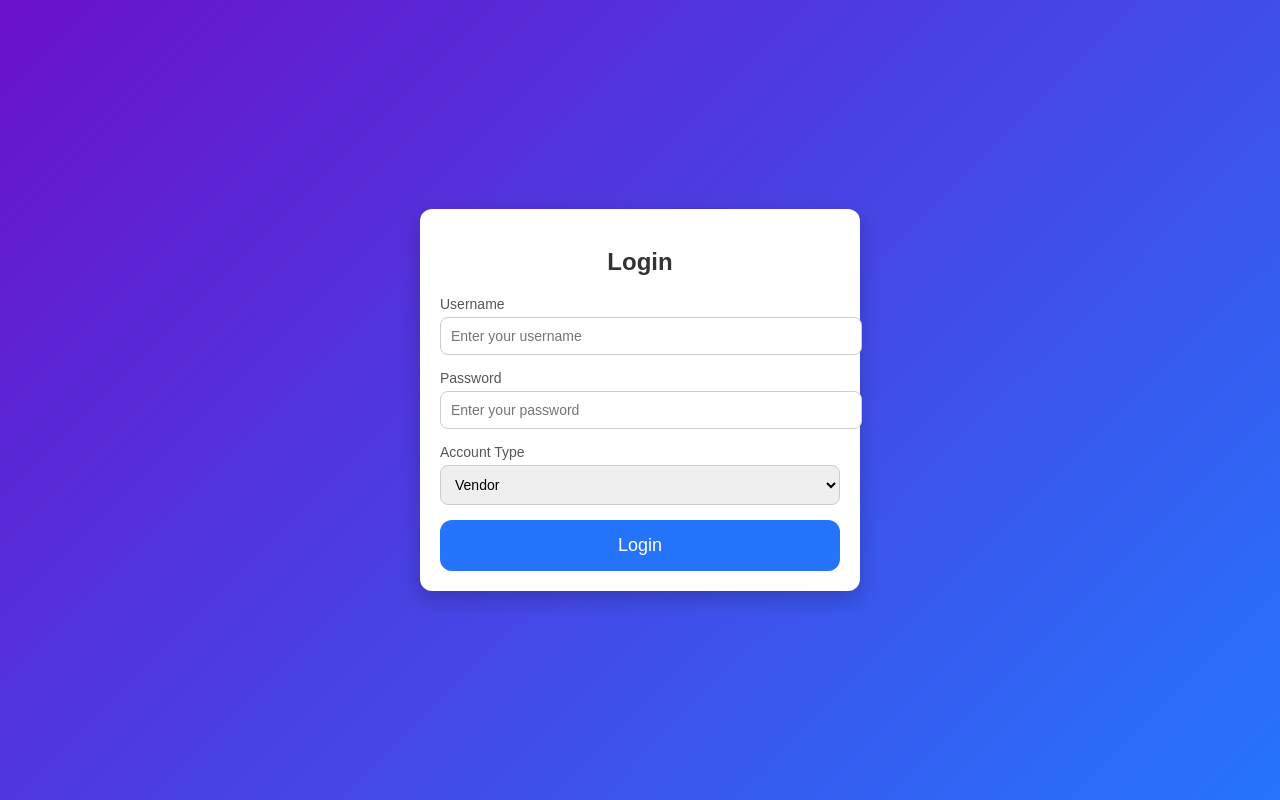
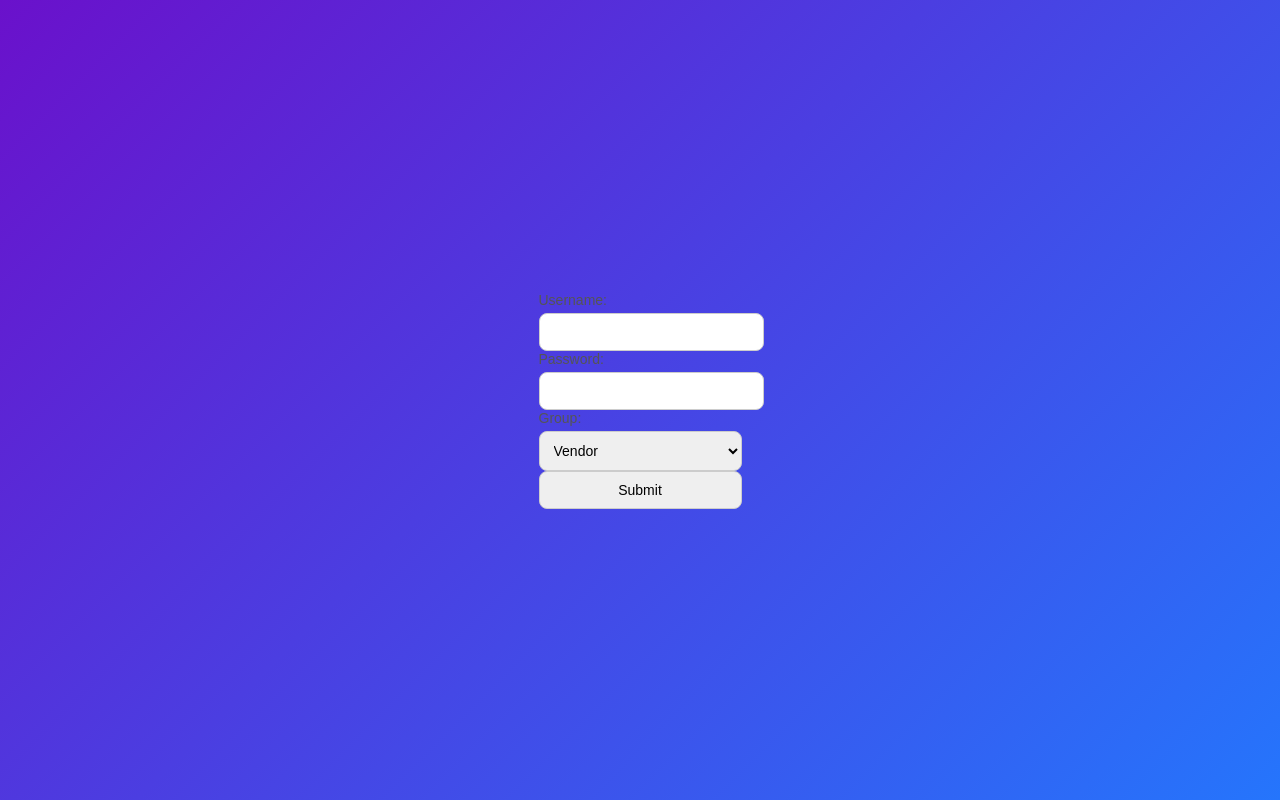
Before and after one commit to benfletccher/CS393-IPR2, a Django app: page /index in a window 1280 px wide. Run offline with Django 5.2, Linux system fonts and the light colour scheme; parts of the project's set-up code (start-up, migrations or seed data) failed here and were passed over.

Commit message:
Ton of stuff

```diff
--- a/shop/settings.py
+++ b/shop/settings.py
@@ -79,7 +79,7 @@ DATABASES = {
         'ENGINE': 'django.db.backends.mysql',
         'NAME': 'shop', # future name is 'shop'
         'USER': 'django',
-        'PASSWORD': 'mysecretpassword',
+        'PASSWORD': 'password',
         'HOST': 'localhost',
     }
 }
--- a/shop_app/forms.py
+++ b/shop_app/forms.py
@@ -14,6 +14,8 @@ class ProductLookup(forms.Form):
     prodName = forms.CharField(label="Product Name", max_length=255)
 
 class CreateCustomerAccount(forms.Form):
+    username = forms.CharField(label="Username", max_length=50)
+    password = forms.CharField(widget=forms.PasswordInput)
     cadetId = forms.IntegerField(label="C-Num")
     firstName = forms.CharField(label="First Name", max_length=100, min_length=1)
     lastName = forms.CharField(label="Last Name", max_length=200, min_length=1)
@@ -25,6 +27,8 @@ class CreateCustomerAccount(forms.Form):
     shoppingPref = forms.CharField(label="Shopping Preferences ('Clothes' or 'Other')", max_length=255)
 
 class CreateVendorAccount(forms.Form):
+    username = forms.CharField(label="Username", max_length=50)
+    password = forms.CharField(widget=forms.PasswordInput)
     cadetId = forms.IntegerField(label="C-Num")
     firstName = forms.CharField(label="First Name", max_length=100, min_length=1)
     lastName = forms.CharField(label="Last Name", max_length=200, min_length=1)
@@ -35,6 +39,12 @@ class CreateVendorAccount(forms.Form):
     venmo = forms.CharField(label="Venmo Username", max_length=100)
     dodId = forms.IntegerField(label='DOD ID')
 
-class login(forms.Form):
-    email = forms.EmailField(label = 'Email')
-    password =
+GROUP_CHOICES = (
+    ("1", "Vendor"),
+    ("2", "Customer"),
+)
+
+class Login(forms.Form):
+    username = forms.CharField(label="Username", max_length=50, min_length=1)
+    password = forms.CharField(widget=forms.PasswordInput)
+    group = forms.ChoiceField(choices=GROUP_CHOICES)
--- a/shop_app/models.py
+++ b/shop_app/models.py
@@ -110,7 +110,7 @@ class Customer(models.Model):
     shoppingpreference = models.CharField(db_column='shoppingPreference', max_length=255, blank=True, null=True)  # Field name made lowercase.
 
     class Meta:
-        managed = False
+        managed = True
         db_table = 'customer'
 
 
--- a/shop_app/templates/shop_app/index.html
+++ b/shop_app/templates/shop_app/index.html
@@ -8,28 +8,12 @@
     <title>Login</title>
     <link rel="stylesheet" href="{% static 'shop_app/style.css' %}">
 </head>
-<body>
-    <div class="login-container">
-        <form class="login-form">
-            <h2>Login</h2>
-            <div class="form-group">
-                <label for="username">Username</label>
-                <input type="text" id="username" name="username" placeholder="Enter your username" required>
-            </div>
-            <div class="form-group">
-                <label for="password">Password</label>
-                <input type="password" id="password" name="password" placeholder="Enter your password" required>
-            </div>
-            <div class="form-group">
-                <label for="account-type">Account Type</label>
-                <select id="account-type" name="account-type" required>
-                    <option value="vendor">Vendor</option>
-                    <option value="customer">Customer</option>
-                    <option value="administrator">Administrator</option>
-                </select>
-            </div>
-            <button type="submit" class="btn">Login</button>
-        </form>
-    </div>
-</body>
+
+<form action="{% url 'index' %}" method="post">
+    {% csrf_token %}
+    {{ login_form }}
+    <input type="submit" value="Submit">
+</form>
+
+
 </html>
--- a/shop_app/views.py
+++ b/shop_app/views.py
@@ -1,7 +1,9 @@
 from django.shortcuts import render, get_object_or_404, redirect
 from django.http import HttpResponse, Http404
 from .models import Cadet, Product, Customer, Vendor
-from .forms import ProductLookup, CreateCustomerAccount, CreateVendorAccount
+from .forms import ProductLookup, CreateCustomerAccount, CreateVendorAccount, Login
+from django.contrib.auth.models import Group, User
+from django.contrib.auth import authenticate
 
 
 
@@ -11,7 +13,18 @@ def landing(request):
     return render(request, "shop_app/landing.html")
 
 def index(request):
-    return render(request, "shop_app/index.html")
+    if request.method == "POST":
+        submittedForm = Login(request.POST)
+        if submittedForm.is_valid():
+            user = authenticate(username=submittedForm.cleaned_data['username'], password=submittedForm.cleaned_data['password'])
+            if user is not None:
+                print("SUCCESFULLY LOGGGED INNNN!!!!!")
+                return HttpResponse("GOOD LOG IN")
+            else:
+                return HttpResponse("INCORRECT LOG IN")
+    newForm = Login()
+    context = {'login_form': newForm}
+    return render(request, "shop_app/index.html", context)
 
 
 # View to display all of the cadets who have registered an account
@@ -45,21 +58,34 @@ def customer_create(request):
     if request.method == "POST":
         form = CreateCustomerAccount(request.POST)
         if form.is_valid():
+            try:
+                customerUser = User.objects.get(username=form.cleaned_data['username'])
+                return HttpResponse("User already exists")
+            except User.DoesNotExist:
+                customerUser = User.objects.create_user(form.cleaned_data['username'], form.cleaned_data['email'], form.cleaned_data['password'])
+                customerUser.first_name = form.cleaned_data['firstName']
+                customerUser.last_name = form.cleaned_data['lastName']
+                customerGroup = Group.objects.get(name='Customer')
+                customerUser.groups.add(customerGroup)
+                customerUser.save()
+                print("GOT THROUGH USER CREATION")
+
+
             newCadet = Cadet(
-                cadetid = form.cleaned_data['cadetId'],
-                firstname = form.cleaned_data['firstName'],
-                lastname = form.cleaned_data['lastName'],
-                company = form.cleaned_data['company'],
-                gradyear = form.cleaned_data['gradYear'],
-                roomnumber = form.cleaned_data['roomNum'],
-                email = form.cleaned_data['email'],
-                venmo = form.cleaned_data['venmo'],
+            cadetid = form.cleaned_data['cadetId'],
+            firstname = form.cleaned_data['firstName'],
+            lastname = form.cleaned_data['lastName'],
+            company = form.cleaned_data['company'],
+            gradyear = form.cleaned_data['gradYear'],
+            roomnumber = form.cleaned_data['roomNum'],
+            email = form.cleaned_data['email'],
+            venmo = form.cleaned_data['venmo'],
             )
             newCadet.save()
             toAddCadet = Cadet.objects.get(cadetid = form.cleaned_data['cadetId'])
             newCustomer = Customer(
                 cadet = toAddCadet,
-                shoppingpreference = form.cleaned_data['shoppingPref']
+                shoppingpreference = form.cleaned_data['shoppingPref'],
             )
             newCustomer.save()
     newForm = CreateCustomerAccount()
```
Also changed, not shown: shop_app/migrations/0002_alter_customer_options.py (added), shop_app/migrations/0003_customer_user.py (added).
